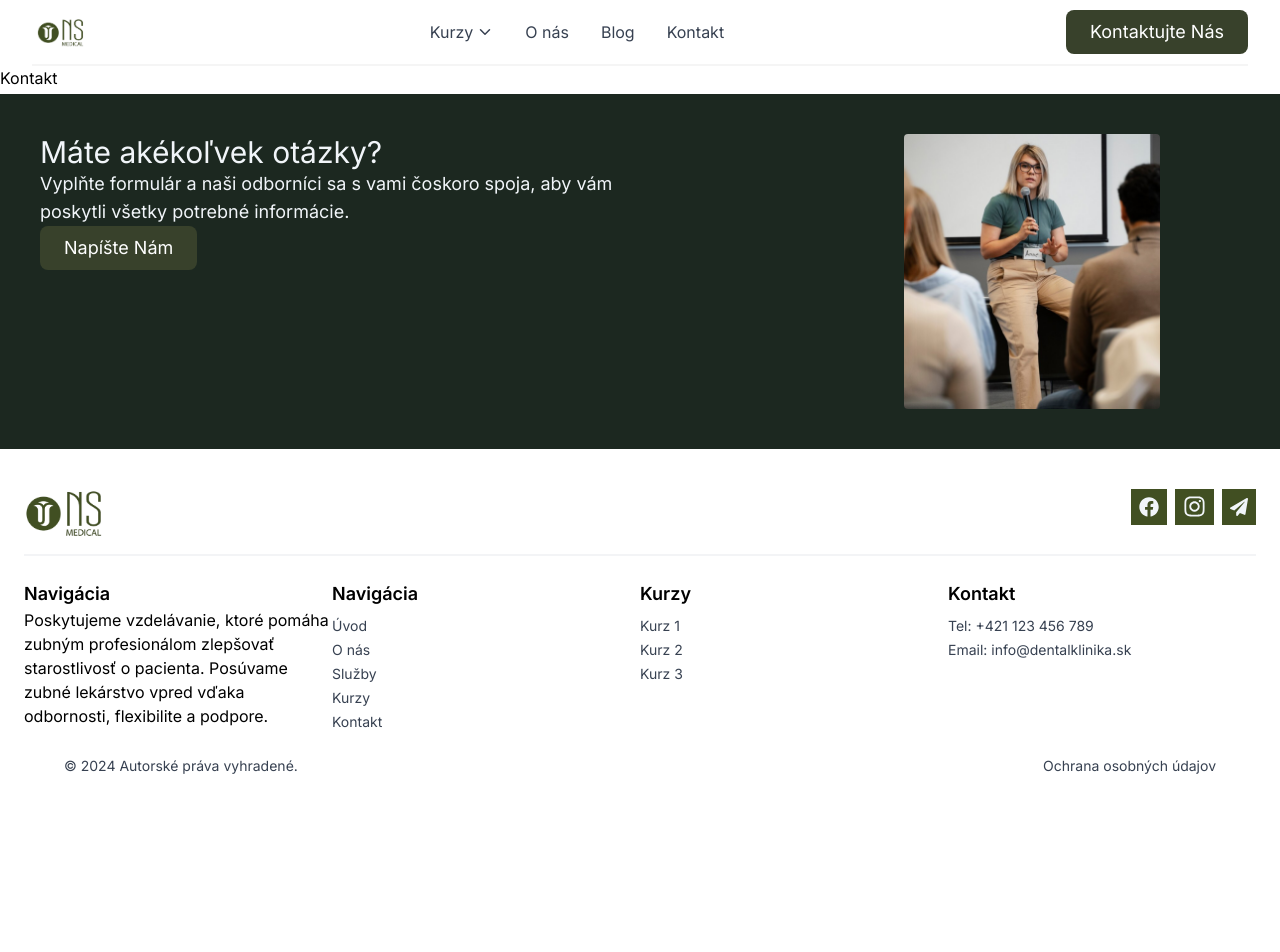
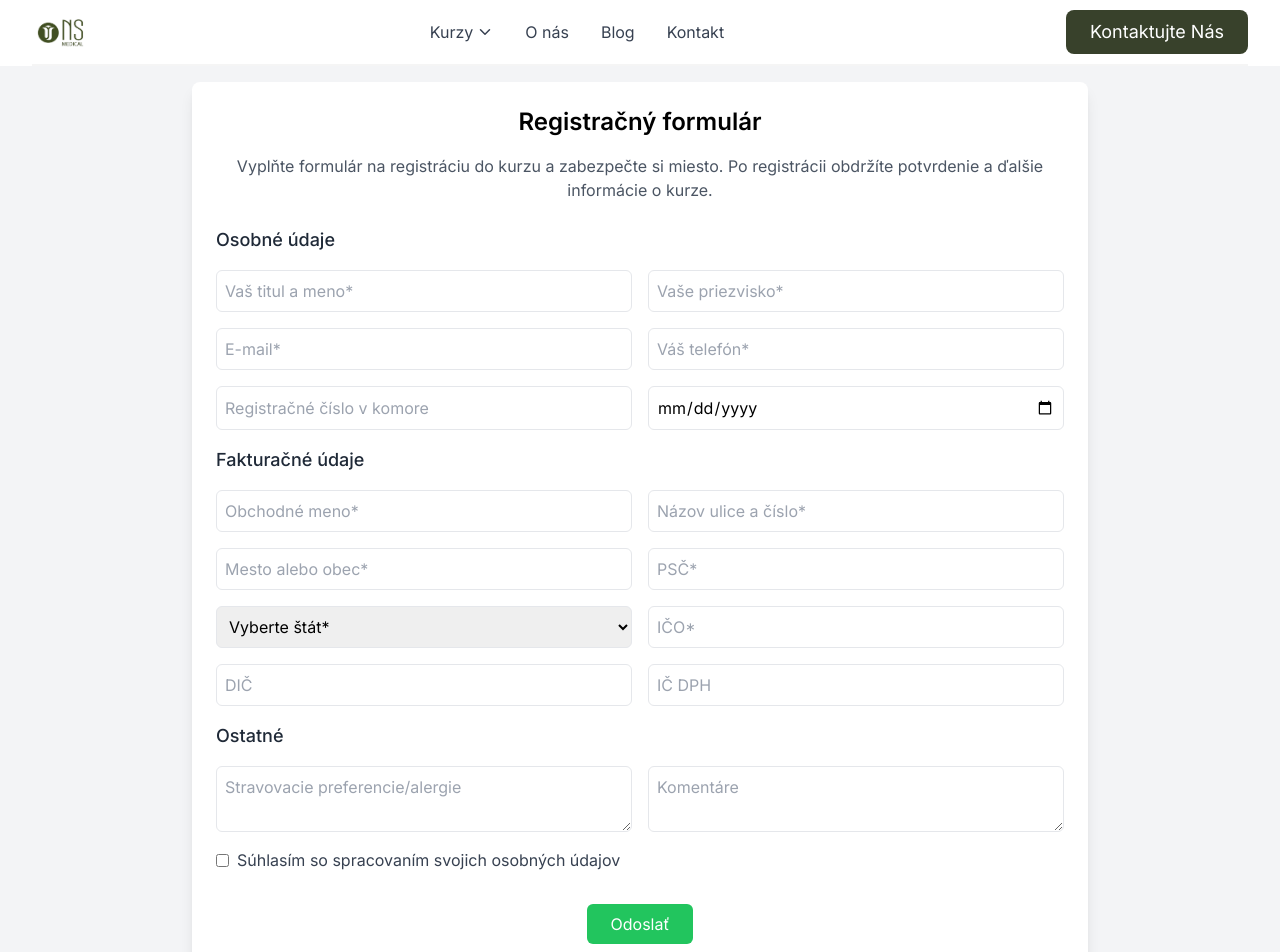
Before and after one commit to dejvidEm/dentistry_courses, a React (Vite) app: page /contact in a window 1280 px wide. Shown: the top 952 px of the page. Before the commit the page ends 800 px from the top, so only its background shows below. Built offline with nearby package versions, Linux system fonts and the light colour scheme.

Commit message:
courses and contact section

```diff
--- a/src/components/pages/Homepage.tsx
+++ b/src/components/pages/Homepage.tsx
@@ -37,7 +37,7 @@ const heroContent: HeroContent = {
   buttonLink: "/kurzy",
 };
 
-const heroContent2: HeroContent = {
+const heroContent2: HeroContent2 = {
   heading: "Pomáhame vám rásť vo svete stomatológie",
   description:
     "Sme špecialisti v orofaciálnej medicíne so zameraním na spánkové poruchy, orofaciálnu bolesť a opotrebovanie zubov. Našou misiou je poskytovať vzdelávanie založené na dôkazoch a podporovať odborníkov v ich praxi. Prispievame k zlepšovaniu starostlivosti o pacientov a rozvoju profesionálov.",
@@ -200,33 +200,33 @@ const HomePage: React.FC = () => {
         <div className="flex flex-row gap-8">
           <Slider>
             <CourseCard
-              image="https://via.placeholder.com/150"
+              image="src/assets/home_img_sec2.png"
               title="Course 1"
-              description="Description of course 1."
+              description="Toto je popis kurzu v ktorom je opisane to co sa na kurze naucite a co sa na nom dozviete, pre podrobnejsie info si rozkliknite tento kurz a zistite co sa v nom vsetko naucite, ale ajtak sa musite prihlasit aby ste to zistili"
               date="2025-01-20"
               duration="2 hours"
               capacity="30"
             />
             <CourseCard
-              image="https://via.placeholder.com/150"
+              image="src/assets/home_img_sec2.png"
               title="Course 2"
-              description="Description of course 2."
+              description="Toto je popis kurzu v ktorom je opisane to co sa na kurze naucite a co sa na nom dozviete, pre podrobnejsie info si rozkliknite tento kurz a zistite co sa v nom vsetko naucite, ale ajtak sa musite prihlasit aby ste to zistili"
               date="2025-01-25"
               duration="3 hours"
               capacity="25"
             />
             <CourseCard
-              image="https://via.placeholder.com/150"
+              image="src/assets/home_img_sec2.png"
               title="Course 3"
-              description="Description of course 3."
+              description="Toto je popis kurzu v ktorom je opisane to co sa na kurze naucite a co sa na nom dozviete, pre podrobnejsie info si rozkliknite tento kurz a zistite co sa v nom vsetko naucite, ale ajtak sa musite prihlasit aby ste to zistili"
               date="2025-02-10"
               duration="1.5 hours"
               capacity="20"
             />
             <CourseCard
-              image="https://via.placeholder.com/150"
+              image="src/assets/home_img_sec2.png"
               title="Course 4"
-              description="Description of course 4."
+              description="Toto je popis kurzu v ktorom je opisane to co sa na kurze naucite a co sa na nom dozviete, pre podrobnejsie info si rozkliknite tento kurz a zistite co sa v nom vsetko naucite, ale ajtak sa musite prihlasit aby ste to zistili"
               date="2025-03-05"
               duration="4 hours"
               capacity="15"
--- a/src/components/pages/Kontakt.tsx
+++ b/src/components/pages/Kontakt.tsx
@@ -1,8 +1,11 @@
 import React from 'react'
+import RegistrationForm from '../ui/RegistrationForm'
 
 const Kontakt = () => {
   return (
-    <div>Kontakt</div>
+    <div>
+      <RegistrationForm/>
+    </div>
   )
 }
 
--- a/src/components/pages/Kurzy.tsx
+++ b/src/components/pages/Kurzy.tsx
@@ -1,13 +1,64 @@
-import React from 'react'
+import CourseCard from "../ui/CourseCard";
 
-const Kurzy = () => {
+const Kurzy: React.FC = () => {
   return (
-    <div>
-      <div>
-        Toto je stranka s kurzami
-      </div>
+    <div className="bg-white">
+      {/* Hero Section */}
+      <section>
+        <div className="flex flex-row justify-between px-20">
+          <h1 className="text-5xl">
+            Posuňte kariéru s <br /> našimi kurzami
+          </h1>
+          <p className="w-[500px]">
+            Naša ponuka kurzov je určená pre tých, ktorí chcú získať nové
+            zručnosti, zlepšiť svoju kariéru a neustále sa rozvíjať. Bez ohľadu
+            na to, či ste začiatočník alebo skúsený odborník, naše kurzy vám
+            poskytnú potrebné nástroje na úspech. Získajte certifikát, ktorý
+            potvrdí vaše schopnosti a otvorí dvere k novým príležitostiam.
+          </p>
+        </div>
+      </section>
+
+      {/* Blog Section */}
+      <section>
+        <div className="w-[1200px] mx-auto grid grid-cols-3 gap-8">
+          <CourseCard
+            image="src/assets/home_img_sec2.png"
+            title="Course 1"
+            description="Toto je popis kurzu v ktorom je opisane to co sa na kurze naucite a co sa na nom dozviete, pre podrobnejsie info si rozkliknite tento kurz a zistite co sa v nom vsetko naucite, ale ajtak sa musite prihlasit aby ste to zistili"
+            date="2025-01-20"
+            duration="2 hours"
+            capacity="30"
+          />
+          <CourseCard
+            image="src/assets/home_img_sec2.png"
+            title="Course 1"
+            description="Toto je popis kurzu v ktorom je opisane to co sa na kurze naucite a co sa na nom dozviete, pre podrobnejsie info si rozkliknite tento kurz a zistite co sa v nom vsetko naucite, ale ajtak sa musite prihlasit aby ste to zistili"
+            date="2025-01-20"
+            duration="2 hours"
+            capacity="30"
+          />
+          <CourseCard
+            image="src/assets/home_img_sec2.png"
+            title="Course 1"
+            description="Toto je popis kurzu v ktorom je opisane to co sa na kurze naucite a co sa na nom dozviete, pre podrobnejsie info si rozkliknite tento kurz a zistite co sa v nom vsetko naucite, ale ajtak sa musite prihlasit aby ste to zistili"
+            date="2025-01-20"
+            duration="2 hours"
+            capacity="30"
+          />
+
+          <CourseCard
+            image="src/assets/home_img_sec2.png"
+            title="Course 1"
+            description="Toto je popis kurzu v ktorom je opisane to co sa na kurze naucite a co sa na nom dozviete, pre podrobnejsie info si rozkliknite tento kurz a zistite co sa v nom vsetko naucite, ale ajtak sa musite prihlasit aby ste to zistili"
+            date="2025-01-20"
+            duration="2 hours"
+            capacity="30"
+          />
+        </div>
+      </section>
     </div>
-  )
-}
+  );
+};
 
-export default Kurzy
+export default Kurzy;
--- /dev/null
+++ b/src/components/ui/RegistrationForm.tsx
@@ -0,0 +1,120 @@
+
+const RegistrationForm = () => {
+    return (
+      <div className="flex justify-center items-center min-h-screen bg-gray-100 p-4">
+        <form className="bg-white p-6 rounded-lg shadow-lg max-w-4xl w-full">
+          <h2 className="text-2xl font-semibold mb-4 text-center">Registračný formulár</h2>
+          <p className="text-gray-600 text-center mb-6">
+            Vyplňte formulár na registráciu do kurzu a zabezpečte si miesto. Po registrácii obdržíte potvrdenie a ďalšie informácie o kurze.
+          </p>
+
+          <div className="grid grid-cols-1 md:grid-cols-2 gap-4">
+            {/* Osobné údaje */}
+            <div className="col-span-full text-lg font-medium text-gray-800">Osobné údaje</div>
+            <input
+              type="text"
+              placeholder="Vaš titul a meno*"
+              className="border p-2 rounded-md w-full"
+            />
+            <input
+              type="text"
+              placeholder="Vaše priezvisko*"
+              className="border p-2 rounded-md w-full"
+            />
+            <input
+              type="email"
+              placeholder="E-mail*"
+              className="border p-2 rounded-md w-full"
+            />
+            <input
+              type="tel"
+              placeholder="Váš telefón*"
+              className="border p-2 rounded-md w-full"
+            />
+            <input
+              type="text"
+              placeholder="Registračné číslo v komore"
+              className="border p-2 rounded-md w-full"
+            />
+            <input
+              type="date"
+              placeholder="Dátum narodenia"
+              className="border p-2 rounded-md w-full"
+            />
+
+            {/* Fakturačné údaje */}
+            <div className="col-span-full text-lg font-medium text-gray-800">Fakturačné údaje</div>
+            <input
+              type="text"
+              placeholder="Obchodné meno*"
+              className="border p-2 rounded-md w-full"
+            />
+            <input
+              type="text"
+              placeholder="Názov ulice a číslo*"
+              className="border p-2 rounded-md w-full"
+            />
+            <input
+              type="text"
+              placeholder="Mesto alebo obec*"
+              className="border p-2 rounded-md w-full"
+            />
+            <input
+              type="text"
+              placeholder="PSČ*"
+              className="border p-2 rounded-md w-full"
+            />
+            <select className="border p-2 rounded-md w-full">
+              <option value="">Vyberte štát*</option>
+              <option value="slovakia">Slovensko</option>
+              {/* Ďalšie možnosti... */}
+            </select>
+            <input
+              type="text"
+              placeholder="IČO*"
+              className="border p-2 rounded-md w-full"
+            />
+            <input
+              type="text"
+              placeholder="DIČ"
+              className="border p-2 rounded-md w-full"
+            />
+            <input
+              type="text"
+              placeholder="IČ DPH"
+              className="border p-2 rounded-md w-full"
+            />
+
+            {/* Ostatné */}
+            <div className="col-span-full text-lg font-medium text-gray-800">Ostatné</div>
+            <textarea
+              placeholder="Stravovacie preferencie/alergie"
+              className="border p-2 rounded-md w-full"
+            ></textarea>
+            <textarea
+              placeholder="Komentáre"
+              className="border p-2 rounded-md w-full"
+            ></textarea>
+
+            <div className="col-span-full flex items-center">
+              <input type="checkbox" id="consent" className="mr-2" />
+              <label htmlFor="consent" className="text-gray-700">
+                Súhlasím so spracovaním svojich osobných údajov
+              </label>
+            </div>
+
+            <div className="col-span-full flex justify-center mt-4">
+              <button
+                type="submit"
+                className="bg-green-500 text-white px-6 py-2 rounded-md hover:bg-green-600"
+              >
+                Odoslať
+              </button>
+            </div>
+          </div>
+        </form>
+      </div>
+    );
+  };
+
+  export default RegistrationForm;
```
